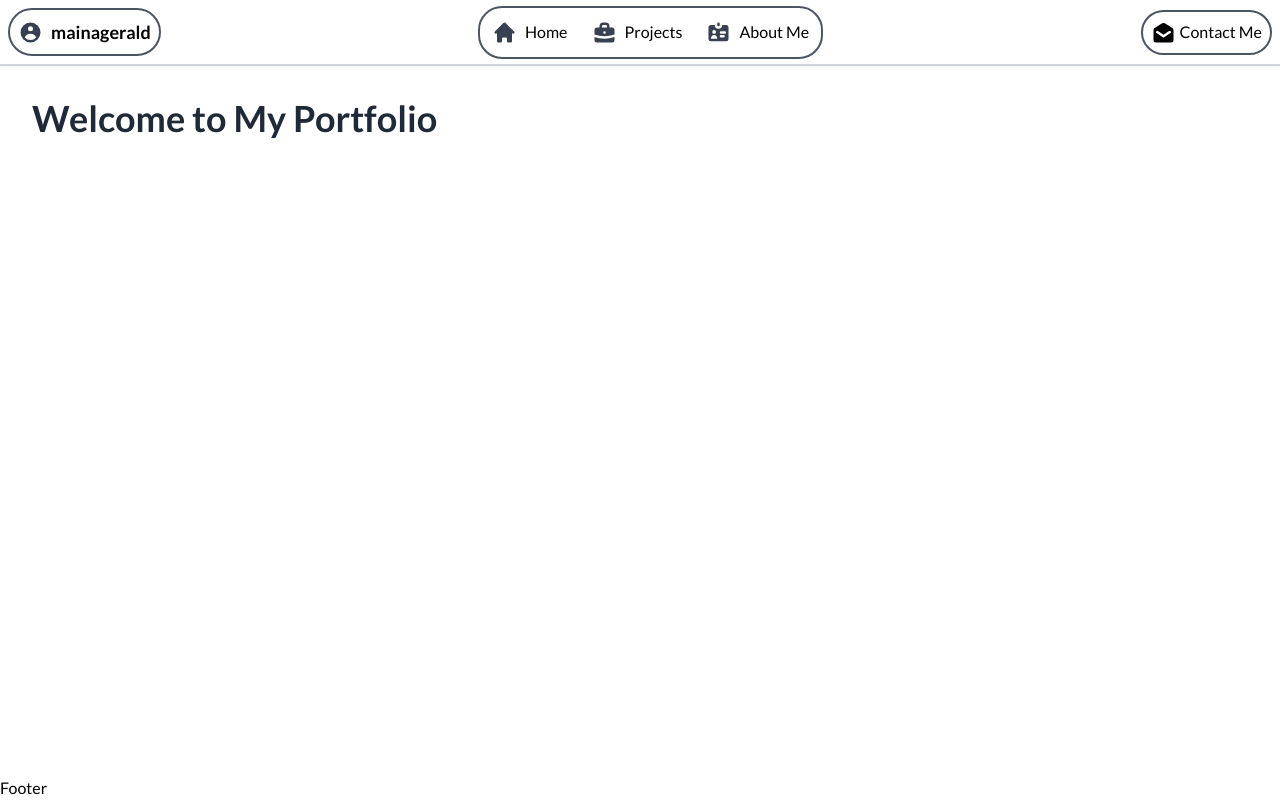
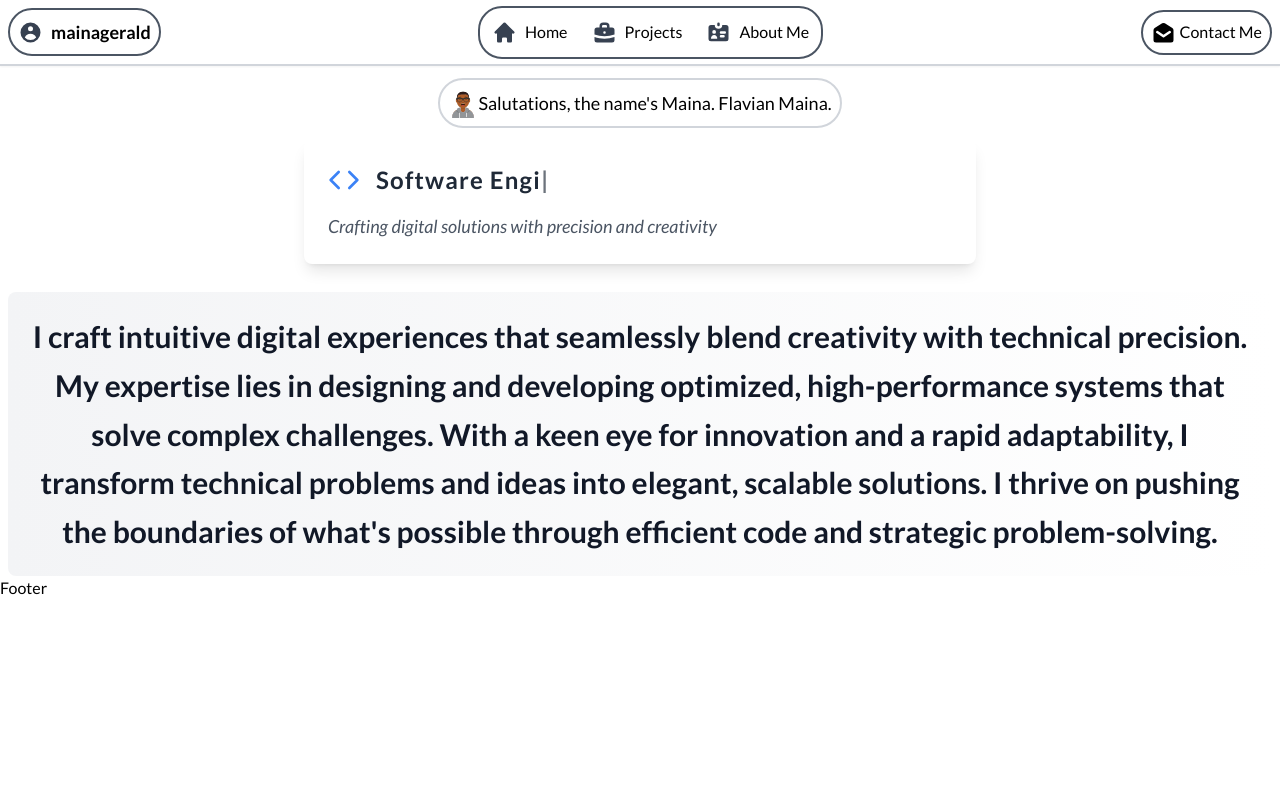
Before and after one commit to mainagerald/portfolio-pfp, a React (Vite) app: page / in a window 1280 px wide. Built offline with nearby package versions, Linux system fonts and the light colour scheme.

Commit message:
professionalcard

```diff
--- a/package.json
+++ b/package.json
@@ -10,6 +10,7 @@
     "preview": "vite preview"
   },
   "dependencies": {
+    "lucide-react": "^0.464.0",
     "react": "^18.3.1",
     "react-dom": "^18.3.1",
     "react-icons": "^5.4.0",
--- a/src/App.css
+++ b/src/App.css
@@ -1,4 +1,3 @@
-/* Add this to your CSS file (e.g., App.css) */
 .fade-in {
     opacity: 0;
     animation: fadeIn 1s forwards;
@@ -12,3 +11,8 @@
       opacity: 1;
     }
   }
+
+  .avatar-medium{
+    width: 30px;
+    height: 30px;
+  }
--- a/src/components/Layout.jsx
+++ b/src/components/Layout.jsx
@@ -7,10 +7,10 @@ const Layout = () => {
   return (
     <div className='h-screen flex flex-col'>
         <Navbar/>
-        <main className='flex flex-grow'>
+        <main className='flex flex-grow flex-col overflow-y-auto'>
             <Outlet/>
+            <Footer/>
         </main>
-        <Footer/>
     </div>
   )
 }
--- /dev/null
+++ b/src/components/ProfesionalIdentity.jsx
@@ -0,0 +1,98 @@
+import React, { useState, useEffect } from 'react';
+import { Banknote, Brain, Code, Palette, ServerCog } from 'lucide-react';
+
+const ProfessionalIdentity = () => {
+  const [displayText, setDisplayText] = useState('');
+  const [currentRole, setCurrentRole] = useState(0);
+  const [isTyping, setIsTyping] = useState(true);
+  const [isDeleting, setIsDeleting] = useState(false);
+
+  const roles = [
+    {
+      title: 'Software Engineer',
+      description: 'Crafting digital solutions with precision and creativity',
+      icon: <Code className="text-blue-500 w-8 h-8" />
+    },
+    {
+      title: 'Payments Engineer',
+      description: 'Architecting secure and seamless financial systems',
+      icon: <Banknote className="text-green-500 w-8 h-8" />
+    },
+    {
+      title: 'Creative Problem Solver',
+      description: 'Bringing an artist\'s eye for detail and innovation to technical challenges, shaped by fine art experience',
+      icon: <Palette className="text-purple-600 w-8 h-8" />
+    },
+    {
+      title: 'Continuous Learner',
+      description: 'Passionate about emerging technologies and learning new skills',
+      icon: <Brain className="text-orange-600 w-8 h-8" />
+    },
+  ];
+
+  useEffect(() => {
+    let timer;
+
+    const typeText = () => {
+      const currentRoleObj = roles[currentRole];
+      const fullText = currentRoleObj.title;
+
+      if (isTyping) {
+        // Typing out the text
+        if (displayText.length < fullText.length) {
+          setDisplayText(prevText => fullText.slice(0, prevText.length + 1));
+          timer = setTimeout(typeText, 100);
+        } else {
+          // Finished typing, pause before deleting
+          console.log('Finished typing, pausing...');
+          setIsTyping(false);
+          // Explicitly call delete after a pause
+          setTimeout(() => {
+            console.log('Starting deletion...');
+            setIsDeleting(true);
+          }, 2000); // 2 seconds pause before starting deletion
+        }
+      } else if (isDeleting) {
+        // Deleting the text
+        if (displayText.length > 0) {
+          setDisplayText(prevText => prevText.slice(0, -1));
+          timer = setTimeout(typeText, 50); // Deletion speed
+        } else {
+          // Finished deleting
+          console.log('Finished deleting, moving to next role');
+          setIsDeleting(false);
+          setCurrentRole(prev => (prev + 1) % roles.length); // Move to next role
+          setIsTyping(true); // Start typing the next role
+        }
+      }
+    };
+
+    // Start or continue the typing/deleting process
+    if (isTyping || isDeleting) {
+      timer = setTimeout(typeText, 100);
+    }
+
+    return () => {
+      clearTimeout(timer); // Cleanup the timer
+    };
+  }, [currentRole, displayText, isTyping, isDeleting]);
+
+  const CurrentRoleInfo = roles[currentRole];
+
+  return (
+    <div className="w-full max-w-2xl mx-auto p-6 bg-white rounded-lg shadow-lg">
+      <div className="flex items-center space-x-4 mb-4">
+        {CurrentRoleInfo.icon}
+        <h2 className="text-2xl font-bold text-gray-800 tracking-wider">
+          {displayText}
+          <span className="animate-pulse">|</span>
+        </h2>
+      </div>
+      <p className="text-gray-600 text-lg italic">
+        {CurrentRoleInfo.description}
+      </p>
+    </div>
+  );
+};
+
+export default ProfessionalIdentity;
--- a/src/pages/Home.jsx
+++ b/src/pages/Home.jsx
@@ -1,4 +1,6 @@
 import React, { useEffect, useState } from 'react'
+import myAvatar from '../assets/avataaars.svg'
+import ProfessionalIdentity from '../components/ProfesionalIdentity';
 
 const Home = () => {
   const [greeting, setGreeting] = useState('');
@@ -17,46 +19,59 @@ const Home = () => {
     'Salaam',
   ];
 
-  useEffect(()=>{
-    let index =0;
-    let intervalTime=400;
-    const updateGreeting=()=>{
-      if(index<greetings.length){
+  useEffect(() => {
+    let index = 0;
+    let intervalTime = 400;
+    const updateGreeting = () => {
+      if (index < greetings.length) {
         setGreeting(greetings[index]);
         index++;
-      }else{
+      } else {
         clearInterval(greetingInterval);
         setIsLoading(false);
       }
     }
 
-    let greetingInterval=setInterval(()=>{
+    let greetingInterval = setInterval(() => {
       updateGreeting();
-      if(index>greetings.length/2){
-        intervalTime=Math.max(intervalTime-50, 50);
+      if (index > greetings.length / 2) {
+        intervalTime = Math.max(intervalTime - 50, 50);
         clearInterval(greetingInterval);
-        greetingInterval=setInterval(updateGreeting, intervalTime);
+        greetingInterval = setInterval(updateGreeting, intervalTime);
       }
     }, intervalTime);
 
-    return ()=>clearInterval(greetingInterval);
+    return () => clearInterval(greetingInterval);
   }, [])
 
-  if(isLoading){
-    return(
+  if (isLoading) {
+    return (
       <div className='fixed inset-0 bg-gray-900 flex items-center justify-center z-50'>
         <div className='fade-in'>
-        <h1 className='font-lato font-semibold text-3xl gap-2 text-gray-200'>👋{greeting}</h1>
+          <h1 className='font-lato font-semibold text-3xl gap-2 text-gray-200'>👋{greeting}</h1>
         </div>
       </div>
     );
   }
 
   return (
-    <div className="fade-in">
-      <div className="p-8 text-center">
-        <h1 className="text-4xl font-bold text-gray-800">Welcome to My Portfolio</h1>
-        {/* Your Home Page content */}
+    <div className="fade-in w-full flex flex-col">
+      <div className=' flex items-center justify-center mt-3'>
+        <div className='border-2 border-gray-300 p-2 rounded-full flex flex-row items-center'>
+          <img className='avatar-medium' src={myAvatar} alt='avatar' /><p className='font-lato text-lg'>Salutations, the name's Maina. Flavian Maina.</p>
+        </div>
+      </div>
+      <div className='p-3'>
+        <ProfessionalIdentity />
+      </div>
+      <div className='p-5 mt-4 mr-2 ml-2 rounded-lg flex flex-col items-center justify-center bg-gradient-to-r from-gray-100 to-white'>
+        <h1 className='font-lato font-bold text-3xl text-center leading-relaxed text-gray-900'>
+          I craft intuitive digital experiences that seamlessly blend creativity with technical precision.
+          My expertise lies in designing and developing optimized, high-performance systems that solve complex challenges.
+          With a keen eye for innovation and a rapid adaptability,
+          I transform technical problems and ideas into elegant, scalable solutions.
+          I thrive on pushing the boundaries of what's possible through efficient code and strategic problem-solving.
+        </h1>
       </div>
     </div>
   )
```
Also changed, not shown: src/assets/avataaars.svg (added), 1 other file (tests, documents, lock files or other folders).
